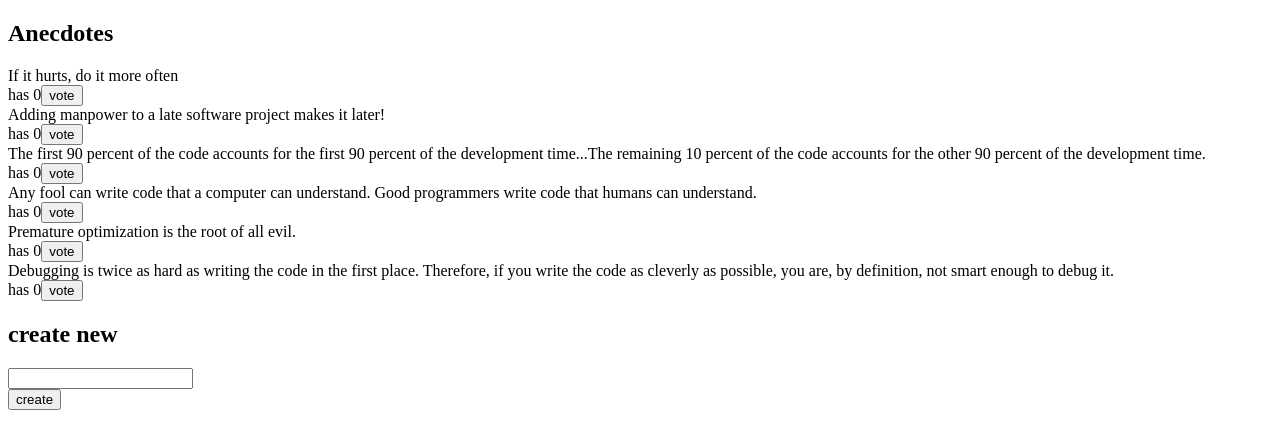
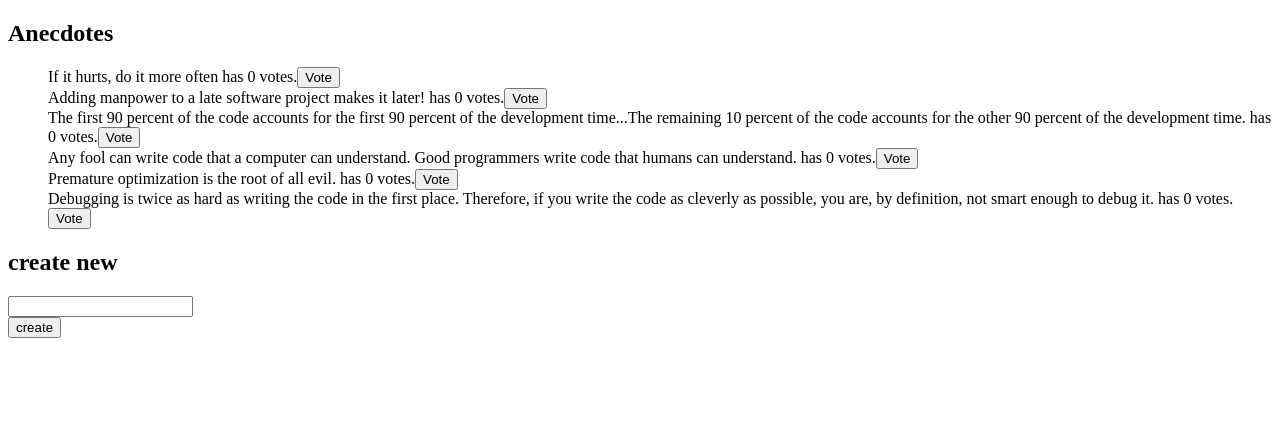
Before and after one commit to pilikiwi/full_stack_open_part_6, a React (Create React App) app in the folder redux-anecdotes/: page / in a window 1280 px wide. Shown: the top 448 px of the page. Built offline with nearby package versions, Linux system fonts and the light colour scheme.

Commit message:
6.8: anecdotes, step6

```diff
--- a/redux-anecdotes/src/App.js
+++ b/redux-anecdotes/src/App.js
@@ -1,38 +1,14 @@
 import React from 'react'
-import { useSelector, useDispatch } from 'react-redux'
-import NewAnecdote from './components/AnecdoteForm'
+import AnecdoteList from './components/AnecdoteList'
+import AnecdoteForm from './components/AnecdoteForm'
 
 const App = () => {
-  const anecdotes = useSelector(state => state)
-  const dispatch = useDispatch()
-
-  const vote = (id) => {
-    console.log('vote', id)
-    dispatch({
-      type: 'VOTE',
-      data: { id }
-    })
-  }
-
-
-const byVotes = (a, b) => b.votes - a.votes
 
   return (
     <div>
       <h2>Anecdotes</h2>
-      {anecdotes.sort(byVotes).map(anecdote =>
-        <div key={anecdote.id}>
-          <div>
-            {anecdote.content}
-          </div>
-          <div>
-            has {anecdote.votes}
-            <button onClick={() => vote(anecdote.id)}>vote</button>
-          </div>
-        </div>
-      )}
-      <h2>create new</h2>
-      <NewAnecdote />
+      <AnecdoteList />
+      <AnecdoteForm />
     </div>
   )
 }
--- a/redux-anecdotes/src/components/AnecdoteForm.js
+++ b/redux-anecdotes/src/components/AnecdoteForm.js
@@ -2,7 +2,7 @@ import React from 'react'
 import { useDispatch } from 'react-redux'
 import { createAnecdote } from '../reducers/anecdoteReducer'
 
-const NewAnecdote = (props) => {
+const AnecdoteForm = (props) => {
     const dispatch = useDispatch()
 
     const addAnecdote = (event) => {
@@ -14,10 +14,11 @@ const NewAnecdote = (props) => {
 
       return (
           <form onSubmit={addAnecdote}>
+              <h2>create new</h2>
               <div><input name="anecdote" /></div>
               <button type="submit">create</button>
           </form>
       )
   }
 
-  export default NewAnecdote
+  export default AnecdoteForm
--- /dev/null
+++ b/redux-anecdotes/src/components/AnecdoteList.js
@@ -0,0 +1,34 @@
+import React from 'react'
+import { useSelector, useDispatch } from 'react-redux'
+import { castVote } from '../reducers/anecdoteReducer'
+
+const Anecdote = ({ anecdote, handleClick }) =>{
+    return (
+       <div onClick={handleClick}>
+           {anecdote.content} has {anecdote.votes} votes.
+           <button>Vote</button>
+       </div>
+    )
+}
+
+
+const AnecdoteList = () => {
+    const anecdotes = useSelector(state => state)
+    const dispatch = useDispatch()
+
+  const byVotes = (a, b) => b.votes - a.votes
+
+  return (
+    <ul>
+    {anecdotes.sort(byVotes).map(anecdote =>
+        <Anecdote
+            key = {anecdote.id}
+            anecdote = {anecdote}
+            handleClick = {()=> dispatch(castVote(anecdote.id))}
+        />
+      )}
+    </ul>
+  )
+}
+
+export default AnecdoteList
--- a/redux-anecdotes/src/reducers/anecdoteReducer.js
+++ b/redux-anecdotes/src/reducers/anecdoteReducer.js
@@ -35,7 +35,7 @@ const reducer = (state = initialState, action) => {
   }
 }
 
-export const vote = (id) => {
+export const castVote = (id) => {
   return {
     type: 'VOTE',
     data: { id }
```
